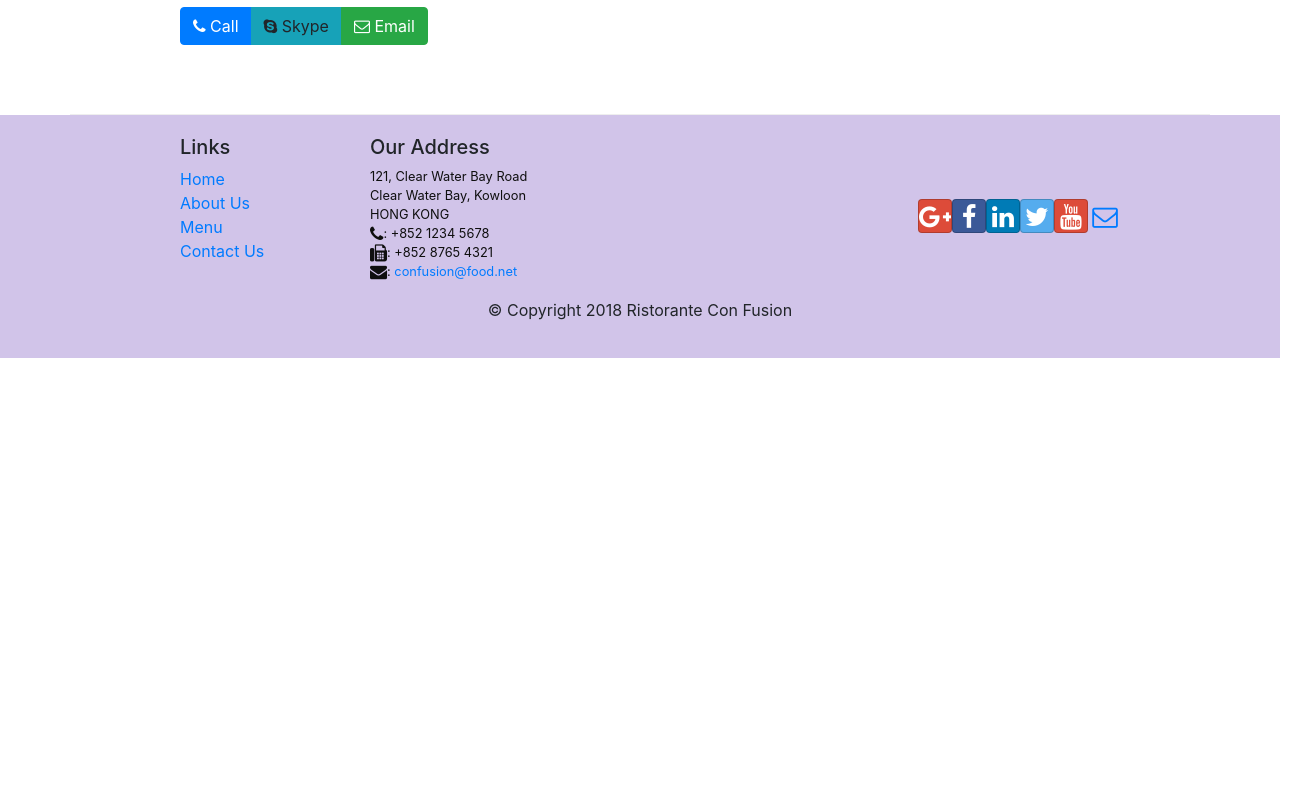
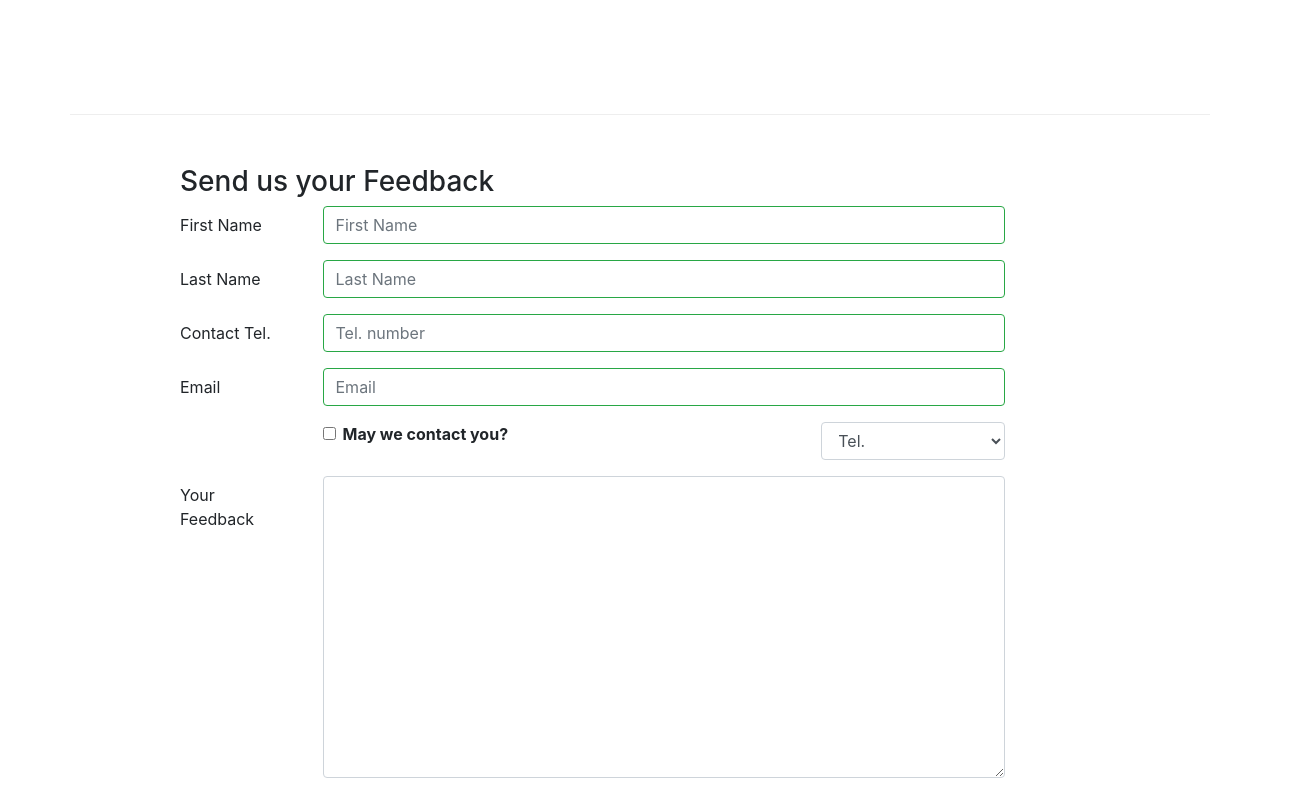
Before and after one commit to savezsiddiqui/Ristorante, a React (Create React App) app: page /contactus in a window 1280 px wide. Shown: the part 647-1439 px from the top of the page, 1305 px wide, since content can reach past the window. Before the commit the page ends 1005 px from the top, so only its background shows below. Built offline with nearby package versions, Linux system fonts and the light colour scheme.

Commit message:
Controlled form validation

```diff
--- a/src/components/ContactComponent.js
+++ b/src/components/ContactComponent.js
@@ -1,6 +1,90 @@
-import React from 'react';
+import React, { Component } from 'react';
+import {
+    Breadcrumb, BreadcrumbItem,
+    Button, Form, FormGroup, Label, Input, Col, FormFeedback
+} from 'reactstrap';
 
-function Contact() {
+class Contact extends Component {
+
+    constructor(props) {
+        super(props)
+
+        this.state = {
+            firstname: '',
+            lastname: '',
+            telnum: '',
+            email: '',
+            agree: false,
+            contactType: 'Tel.',
+            message: '',
+
+            touched: {
+                firstname: false,
+                lastname: false,
+                telnum: false,
+                email: false
+            }
+        }
+
+        this.handleSubmit = this.handleSubmit.bind(this);
+        this.handleInputChange = this.handleInputChange.bind(this);
+    }
+
+    validate(firstname, lastname, telnum, email) {
+
+        const errors = {
+            firstname: '',
+            lastname: '',
+            telnum: '',
+            email: ''
+        };
+
+        if (this.state.touched.firstname && firstname.length < 3)
+            errors.firstname = 'First Name should be >= 3 characters';
+        else if (this.state.touched.firstname && firstname.length > 10)
+            errors.firstname = 'First Name should be <= 10 characters';
+
+        if (this.state.touched.lastname && lastname.length < 3)
+            errors.lastname = 'Last Name should be >= 3 characters';
+        else if (this.state.touched.lastname && lastname.length > 10)
+            errors.lastname = 'Last Name should be <= 10 characters';
+
+        const reg = /^\d+$/;
+        if (this.state.touched.telnum && !reg.test(telnum))
+            errors.telnum = 'Tel. Number should contain only numbers';
+
+        if (this.state.touched.email && email.split('').filter(x => x === '@').length !== 1)
+            errors.email = 'Email should contain a @';
+
+        return errors;
+    }
+
+    handleBlur = (field) => (evt) => {
+        this.setState({
+            touched: { ...this.state.touched, [field]: true },
+        });
+    }
+
+    handleSubmit(event) {
+        console.log('Current State is: ' + JSON.stringify(this.state));
+        alert('Current State is: ' + JSON.stringify(this.state));
+        event.preventDefault();
+    }
+
+    handleInputChange(event) {
+        const target = event.target;
+        const value = target.type === 'checkbox' ? target.checked : target.value;
+        const name = target.name;
+
+        this.setState({
+            [name]: value
+        });
+    }
+
+    render() {
+
+        const errors = this.validate(this.state.firstname, this.state.lastname, this.state.telnum, this.state.email);
+
         return (
             <div className="container">
                 <div className="row row-content">
@@ -21,16 +105,108 @@
                     <div className="col-12 col-sm-6 offset-sm-1">
                         <h5>Map of our Location</h5>
                     </div>
-                <div className="col-12 col-sm-11 offset-sm-1">
-                    <div className="btn-group" role="group">
-                        <a role="button" className="btn btn-primary" href="tel:+85212345678"><i className="fa fa-phone"></i> Call</a>
-                        <a role="button" className="btn btn-info"><i className="fa fa-skype"></i> Skype</a>
-                        <a role="button" className="btn btn-success" href="mailto:confusion@food.net"><i className="fa fa-envelope-o"></i> Email</a>
                 </div>
+                <div className="row row-content">
+                    <div className="col-12 offset-sm-1">
+                        <h3>Send us your Feedback</h3>
+                    </div>
+                    <div className="col-12 col-md-9 offset-sm-1">
+                        <Form onSubmit={this.handleSubmit}>
+                            <FormGroup row>
+                                <Label htmlFor="firstname" md={2}>First Name</Label>
+                                <Col md={10}>
+                                    <Input type="text" id="firstname" name="firstname"
+                                        placeholder="First Name"
+                                        value={this.state.firstname}
+                                        valid={errors.firstname === ''}
+                                        invalid={errors.firstname !== ''}
+                                        onBlur={this.handleBlur('firstname')}
+                                        onChange={this.handleInputChange} />
+                                    <FormFeedback>{errors.firstname}</FormFeedback>
+                                </Col>
+                            </FormGroup>
+                            <FormGroup row>
+                                <Label htmlFor="lastname" md={2}>Last Name</Label>
+                                <Col md={10}>
+                                    <Input type="text" id="lastname" name="lastname"
+                                        placeholder="Last Name"
+                                        value={this.state.lastname}
+                                        valid={errors.lastname === ''}
+                                        invalid={errors.lastname !== ''}
+                                        onBlur={this.handleBlur('lastname')}
+                                        onChange={this.handleInputChange} />
+                                    <FormFeedback>{errors.lastname}</FormFeedback>
+                                </Col>
+                            </FormGroup>
+                            <FormGroup row>
+                                <Label htmlFor="telnum" md={2}>Contact Tel.</Label>
+                                <Col md={10}>
+                                    <Input type="tel" id="telnum" name="telnum"
+                                        placeholder="Tel. number"
+                                        value={this.state.telnum}
+                                        valid={errors.telnum === ''}
+                                        invalid={errors.telnum !== ''}
+                                        onBlur={this.handleBlur('telnum')}
+                                        onChange={this.handleInputChange} />
+                                    <FormFeedback>{errors.telnum}</FormFeedback>
+                                </Col>
+                            </FormGroup>
+                            <FormGroup row>
+                                <Label htmlFor="email" md={2}>Email</Label>
+                                <Col md={10}>
+                                    <Input type="email" id="email" name="email"
+                                        placeholder="Email"
+                                        value={this.state.email}
+                                        valid={errors.email === ''}
+                                        invalid={errors.email !== ''}
+                                        onBlur={this.handleBlur('email')}
+                                        onChange={this.handleInputChange} />
+                                    <FormFeedback>{errors.email}</FormFeedback>
+                                </Col>
+                            </FormGroup>
+                            <FormGroup row>
+                                <Col md={{ size: 6, offset: 2 }}>
+                                    <FormGroup check>
+                                        <Label check>
+                                            <Input type="checkbox"
+                                                name="agree"
+                                                checked={this.state.agree}
+                                                onChange={this.handleInputChange} /> {' '}
+                                            <strong>May we contact you?</strong>
+                                        </Label>
+                                    </FormGroup>
+                                </Col>
+                                <Col md={{ size: 3, offset: 1 }}>
+                                    <Input type="select" name="contactType"
+                                        value={this.state.contactType}
+                                        onChange={this.handleInputChange}>
+                                        <option>Tel.</option>
+                                        <option>Email</option>
+                                    </Input>
+                                </Col>
+                            </FormGroup>
+                            <FormGroup row>
+                                <Label htmlFor="message" md={2}>Your Feedback</Label>
+                                <Col md={10}>
+                                    <Input type="textarea" id="message" name="message"
+                                        rows="12"
+                                        value={this.state.message}
+                                        onChange={this.handleInputChange}></Input>
+                                </Col>
+                            </FormGroup>
+                            <FormGroup row>
+                                <Col md={{ size: 10, offset: 2 }}>
+                                    <Button type="submit" color="primary">
+                                        Send Feedback
+                                    </Button>
+                                </Col>
+                            </FormGroup>
+                        </Form>
                     </div>
                 </div>
             </div>
         );
     }
+}
 
 export default Contact;
```
Lines whose indentation alone changed are shown as unchanged.
